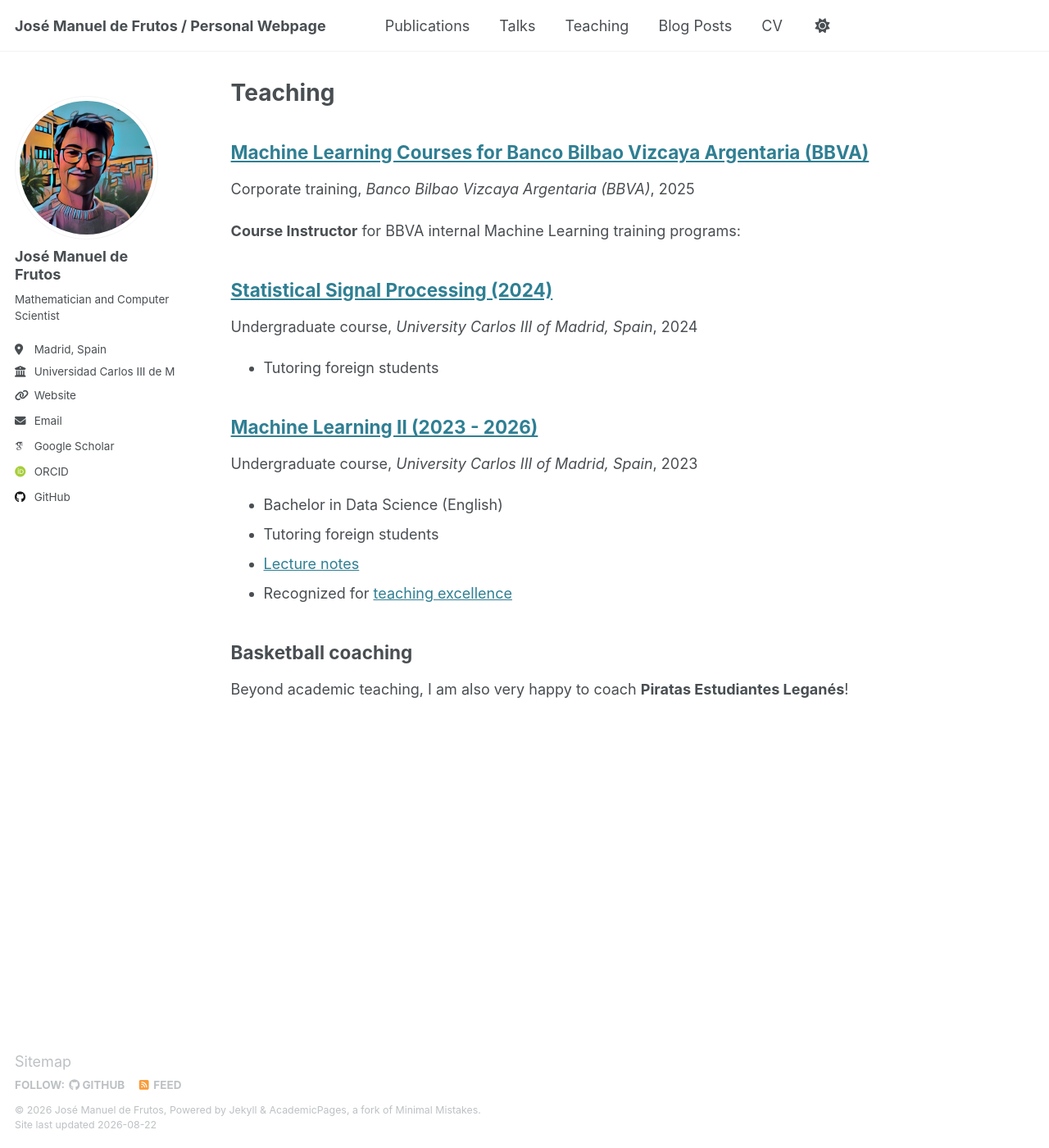
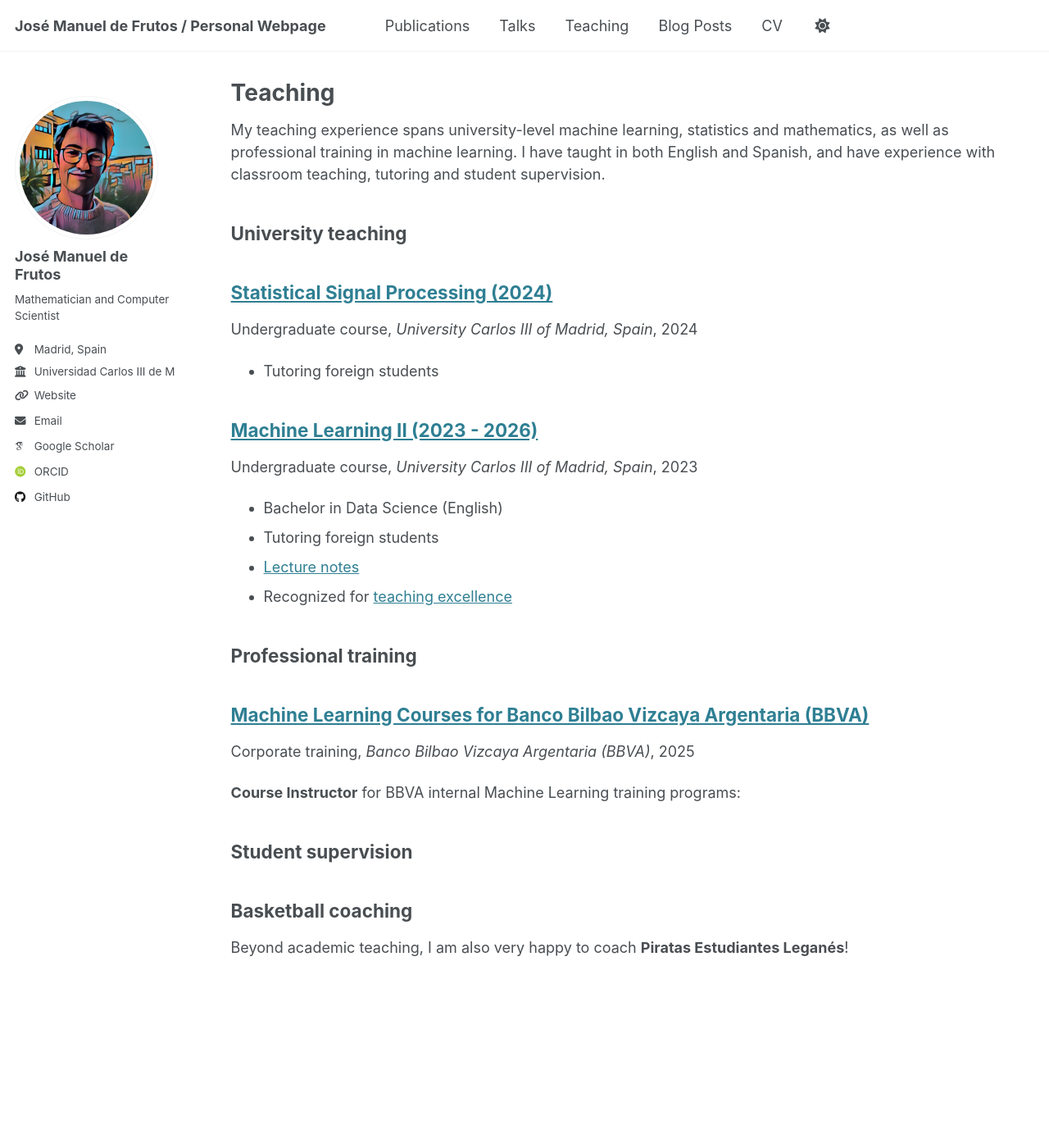
Before and after one commit to josemanuel22/josemanuel22.github.io, a Jekyll site: the page built from _pages/teaching.html, in a window 1280 px wide and 1400 px high. Shown: the whole window at 82% size. Built offline with Jekyll 4.4.1, drawn with Linux system fonts in a browser that asks for light colours; some web fonts are replaced.

Commit message:
Restructure teaching page

```diff
--- a/_pages/teaching.html
+++ b/_pages/teaching.html
@@ -7,8 +7,31 @@ author_profile: true
 
 {% include base_path %}
 
+<p>
+My teaching experience spans university-level machine learning, statistics and mathematics,
+as well as professional training in machine learning. I have taught in both English and Spanish,
+and have experience with classroom teaching, tutoring and student supervision.
+</p>
+
+<h2>University teaching</h2>
 {% for post in site.teaching reversed %}
-  {% include archive-single.html %}
+  {% if post.type == "Undergraduate course" %}
+    {% include archive-single.html %}
+  {% endif %}
+{% endfor %}
+
+<h2>Professional training</h2>
+{% for post in site.teaching reversed %}
+  {% if post.type == "Corporate training" %}
+    {% include archive-single.html %}
+  {% endif %}
+{% endfor %}
+
+<h2>Student supervision</h2>
+{% for post in site.teaching reversed %}
+  {% if post.type == "Student supervision" %}
+    {% include archive-single.html %}
+  {% endif %}
 {% endfor %}
 
 <h2>Basketball coaching</h2>
```
